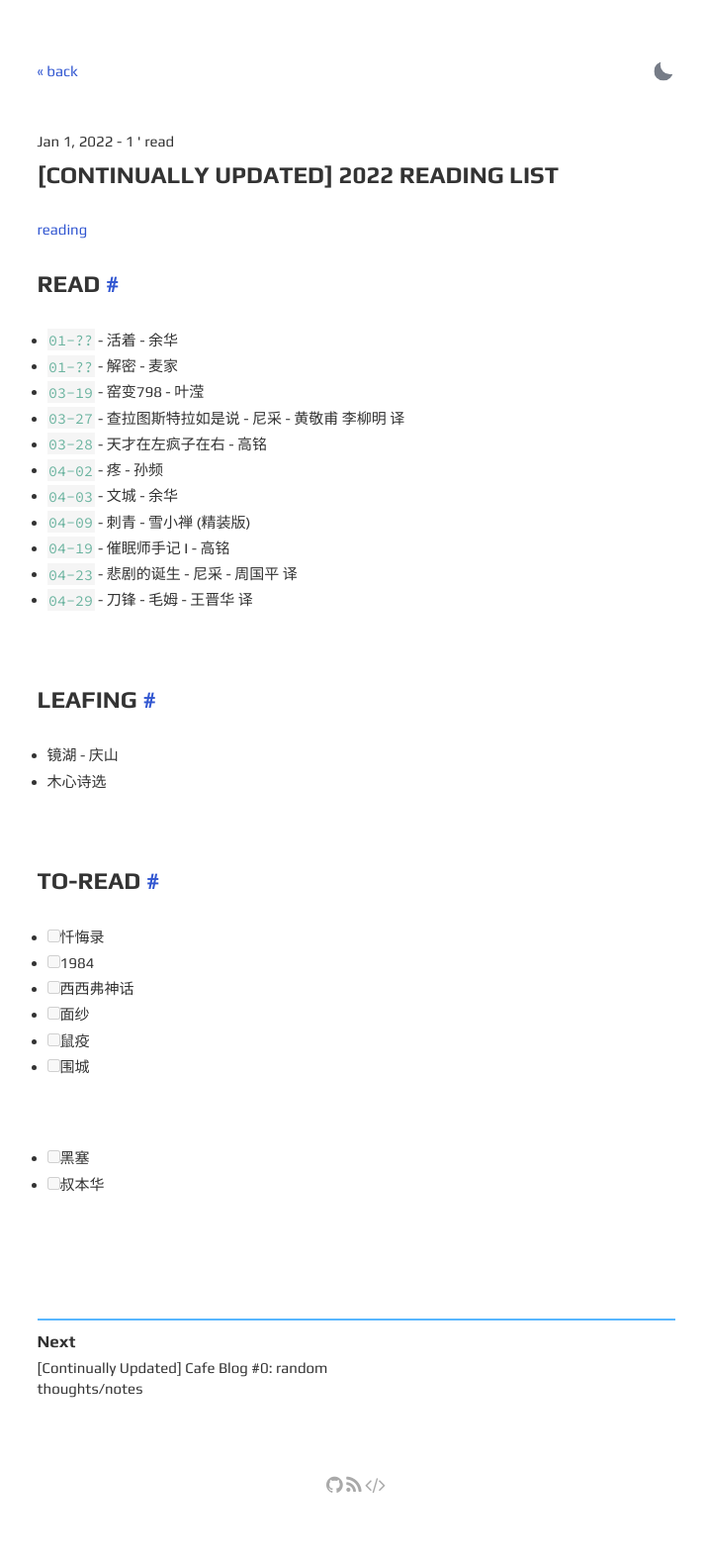
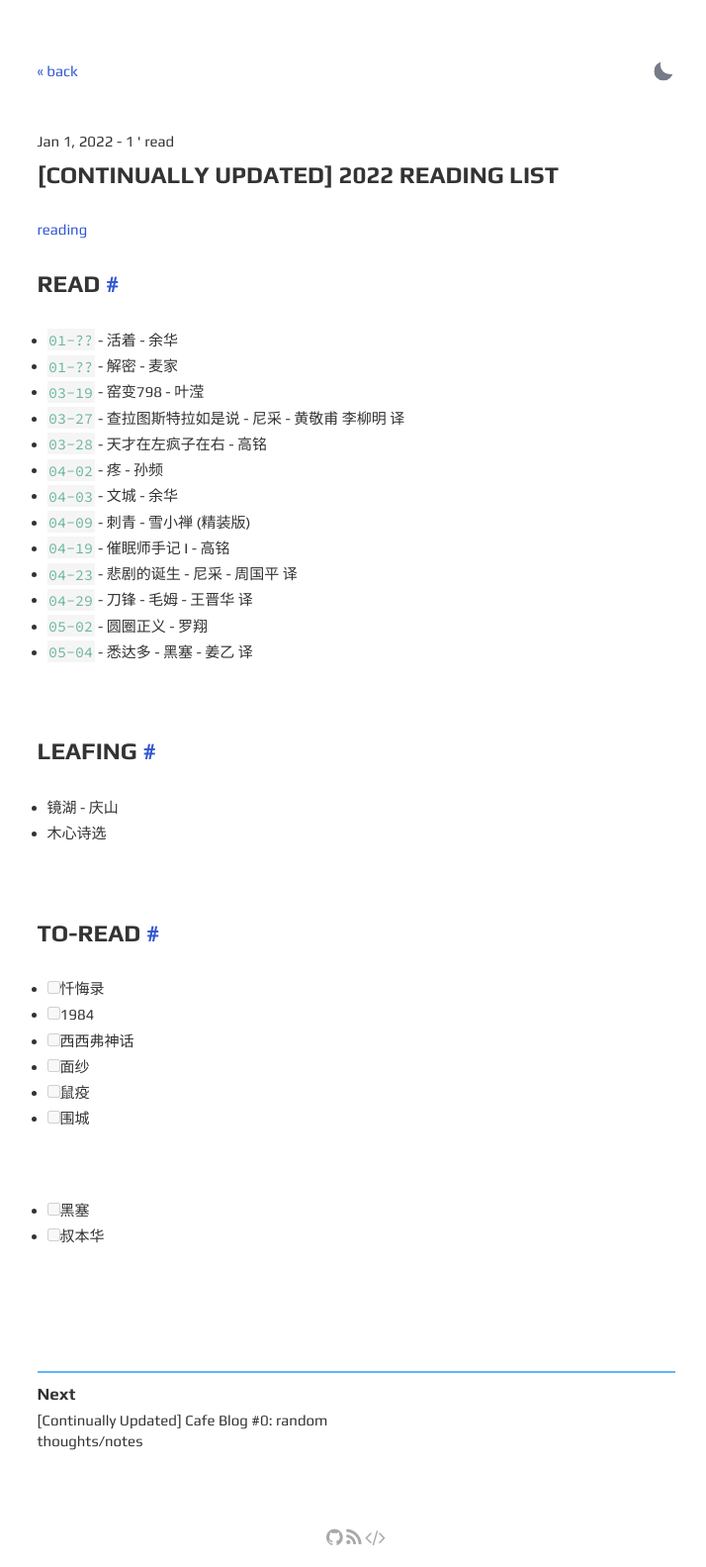
Before and after one commit to Sushi6006/Sushi6006.github.io, a Jekyll site: the page built from _posts/2022-01-01-booklist.md, in a window 1280 px wide. Shown: the whole page at 99% size, without its empty margins (280-994 px from the left). Built offline with Jekyll 4.4.1, drawn with Linux system fonts in a browser that asks for light colours; before the commit the page ends 1530 px from its top, so only the background shows below that.

Commit message:
books read

```diff
--- a/_posts/2022-01-01-booklist.md
+++ b/_posts/2022-01-01-booklist.md
@@ -17,6 +17,8 @@ tags: reading
 - `04-19` - 催眠师手记 I - 高铭
 - `04-23` - 悲剧的诞生 - 尼采 - 周国平 译
 - `04-29` - 刀锋 - 毛姆 - 王晋华 译
+- `05-02` - 圆圈正义 - 罗翔
+- `05-04` - 悉达多 - 黑塞 - 姜乙 译
 
 <br>
 
```
